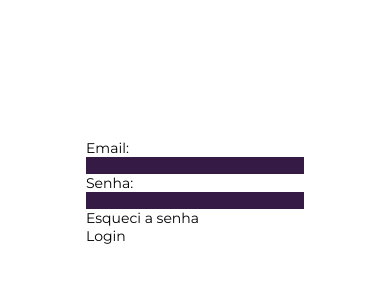
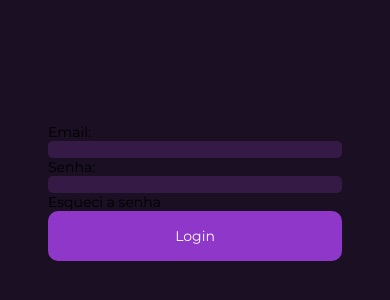
Before and after one commit to PipocaAgil-Grupo-Bordo/ciclo-agil-mobile, a React Native app: screen / in a window 390 px wide. Shown: the part 230-530 px from the top of the page. Built offline with nearby package versions, Linux system fonts and the light colour scheme.

Commit message:
removes alignItems from App StyleSheet

```diff
--- a/App.tsx
+++ b/App.tsx
@@ -18,8 +18,7 @@ export default function App() {
 const styles = StyleSheet.create({
   container: {
     flex: 1,
-    backgroundColor: "#fff",
-    alignItems: "center",
+    backgroundColor: "#1B0F23",
     justifyContent: "center",
     paddingHorizontal: 48,
   },
--- a/src/pages/Login/SigninForm/index.tsx
+++ b/src/pages/Login/SigninForm/index.tsx
@@ -1,23 +1,19 @@
 import React from "react";
 import { Button, Text, TextInput, TouchableOpacity, View } from "react-native";
-import { LoginInput } from "./style";
-
-// import { Container } from './styles';
+import { FormBox, FormButton, LoginInput } from "./style";
 
 const SigninForm: React.FC = () => {
   return (
-    <View>
-      <View >
-        <Text style={{ fontFamily: "Montserrat" }}>Email:</Text>
-        <LoginInput keyboardType="email-address" textAlign="center" />
-        <Text style={{ fontFamily: "Montserrat" }}>Senha:</Text>
-        <LoginInput secureTextEntry={true} textAlign="center" />
-        <Text style={{ fontFamily: "Montserrat" }}>Esqueci a senha</Text>
-        <TouchableOpacity>
-          <Text style={{ fontFamily: "Montserrat" }}>Login</Text>
-        </TouchableOpacity>
-      </View>
-    </View>
+    <FormBox>
+      <Text style={{ fontFamily: "Montserrat" }}>Email:</Text>
+      <LoginInput keyboardType="email-address" textAlign="center" />
+      <Text style={{ fontFamily: "Montserrat" }}>Senha:</Text>
+      <LoginInput secureTextEntry={true} textAlign="center" />
+      <Text style={{ fontFamily: "Montserrat" }}>Esqueci a senha</Text>
+      <FormButton>
+        <Text style={{ fontFamily: "Montserrat" , color:"white"}}>Login</Text>
+      </FormButton>
+    </FormBox>
   );
 };
 
--- a/src/pages/Login/SigninForm/style.tsx
+++ b/src/pages/Login/SigninForm/style.tsx
@@ -2,4 +2,17 @@ import styled from "styled-components/native";
 
 export const LoginInput = styled.TextInput`
   background-color: #341a45;
+  border-radius: 5px;
+
 `;
+
+export const FormBox = styled.View`
+
+`
+export const FormButton = styled.TouchableOpacity`
+  display: flex;
+  align-items: center;
+  background-color: #8E37C9;
+  border-radius: 10px;
+  padding: 16px;
+`
--- a/src/pages/Login/index.tsx
+++ b/src/pages/Login/index.tsx
@@ -1,13 +1,14 @@
 import React from "react";
 import { View } from "react-native";
 import SigninForm from "./SigninForm";
-// import { Container } from './styles';
+import { LoginBox } from "./style";
+
 
 const Login: React.FC = () => {
   return (
-    <View>
+    <LoginBox>
       <SigninForm />
-    </View>
+    </LoginBox>
   );
 };
 
--- a/src/pages/Login/style.tsx
+++ b/src/pages/Login/style.tsx
@@ -0,0 +1,5 @@
+import styled from "styled-components/native";
+
+export const LoginBox = styled.View`
+
+`
```
